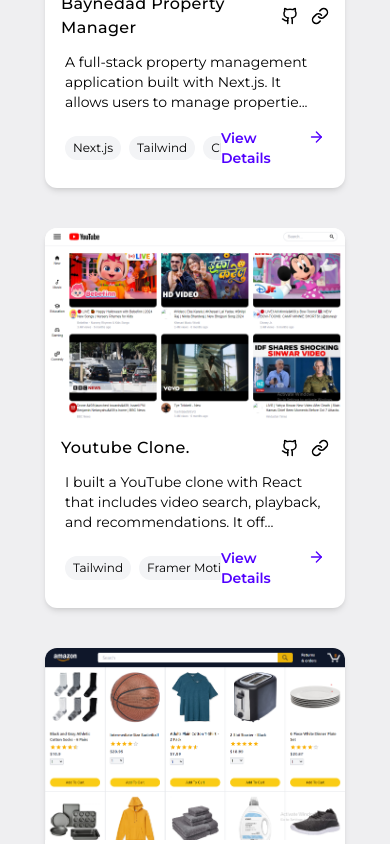
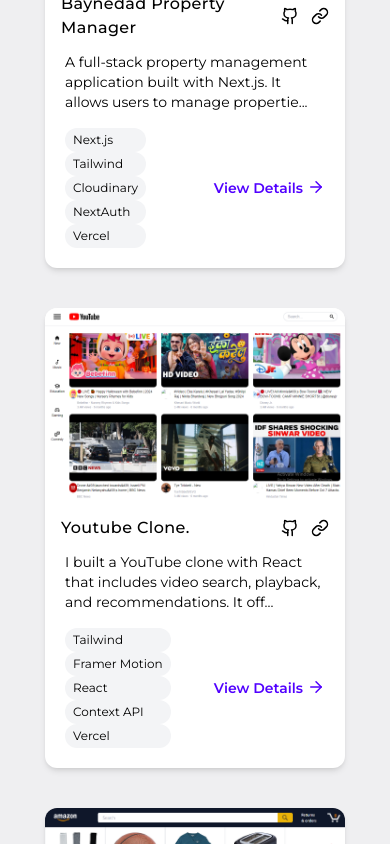
Before and after one commit to KAYZI2HIGH/portfoliov2, a Next.js app: page /projects in a window 390 px wide. Shown: the part 800-1644 px from the top of the page. Built offline with nearby package versions, Linux system fonts and the light colour scheme.

Commit message:
adjusted for mobile responsiveness

```diff
--- a/src/components/sections/projects/ProjectCard.jsx
+++ b/src/components/sections/projects/ProjectCard.jsx
@@ -33,8 +33,7 @@
         />
       </div>
       <div className="px-5 mt-4 flex justify-between items-center">
-        <div className="flex gap-2 max-w-[60%] overflow-scroll scroll_hidden">
-          {project.techStack.map((tech, index) => (
+        <div className="sm:flex gap-2 max-w-[60%] overflow-scroll scroll_hidden">          {project.techStack.map((tech, index) => (
             <h1
               key={index}
               className="py-1 px-2 bg-gray-100 dark:bg-gray-800 rounded-full small_text lg:text-sm whitespace-nowrap"
```
